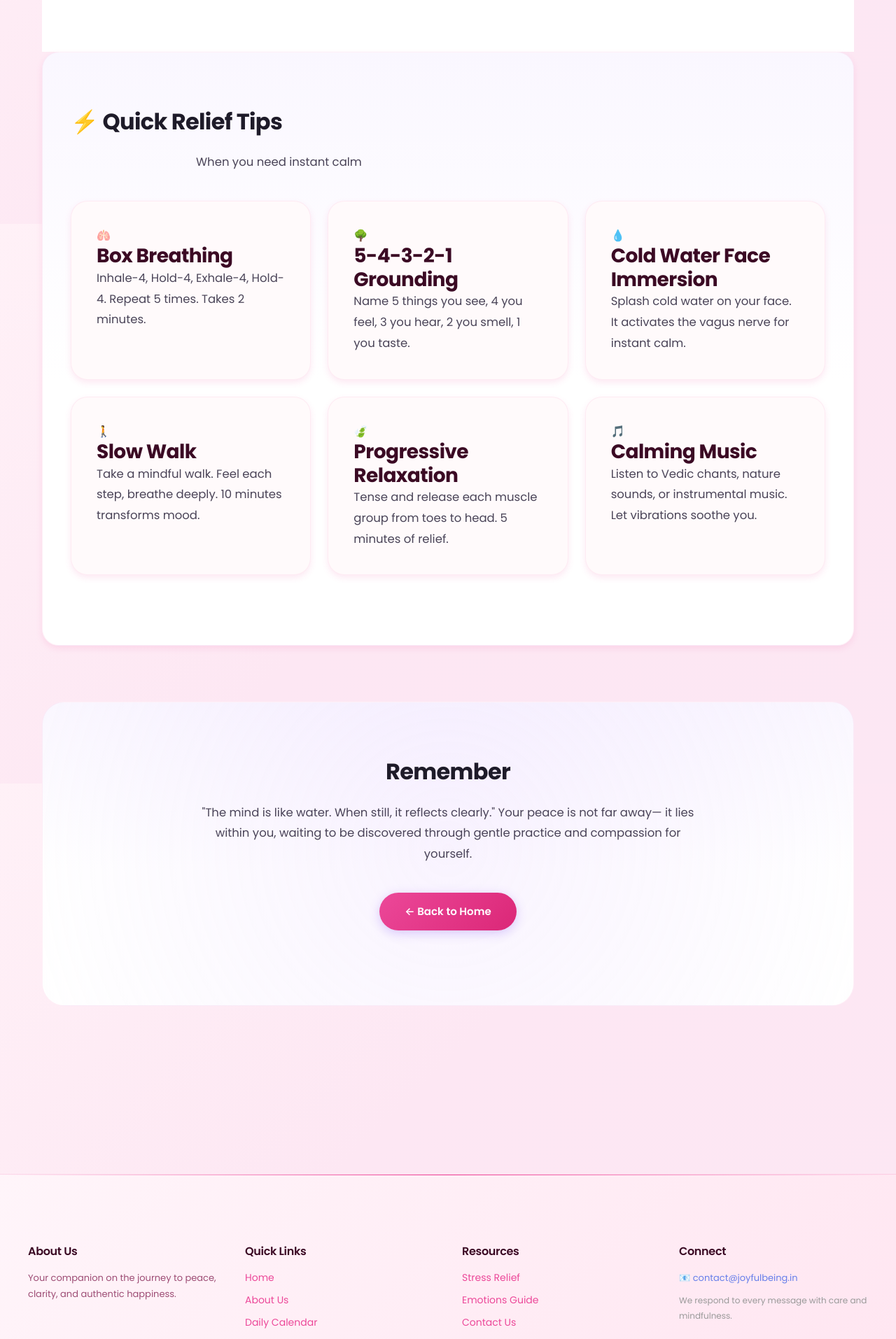
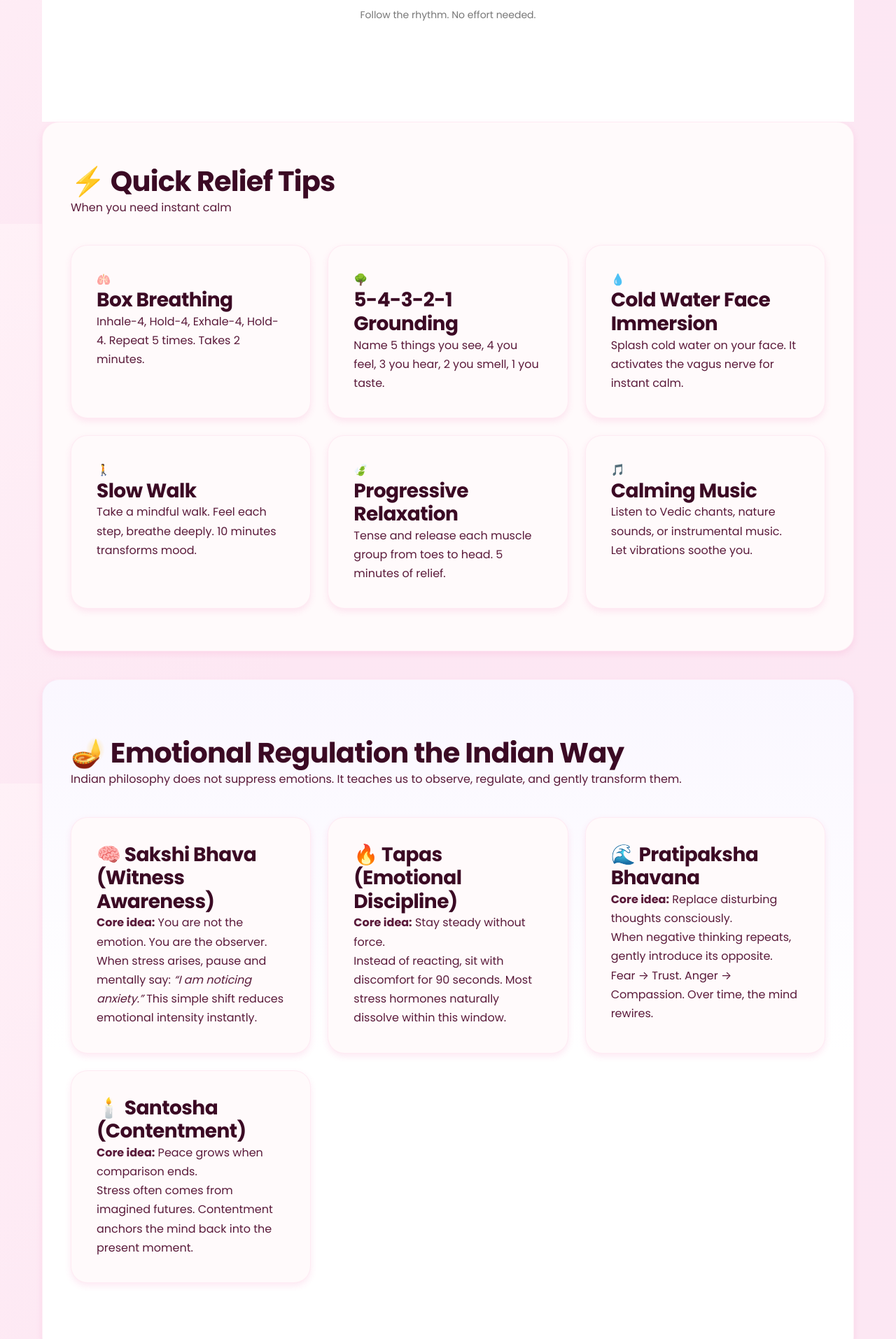
Before and after one commit to siddarthareddykv/JoyfulBeing, a Flask app: page /stress in a window 1280 px wide. Shown: the part 3680-5594 px from the top of the page at 70% size. Run offline with Flask 3, Linux system fonts and the light colour scheme.

Commit message:
wellness update

```diff
--- a/templates/stress.html
+++ b/templates/stress.html
@@ -301,6 +301,95 @@
         </div>
     </div>
 </section>
+<!-- EMOTIONAL REGULATION – INDIAN WISDOM -->
+<section class="technique-section">
+  <div class="section-wrapper">
+
+    <h2 class="section-title">🪔 Emotional Regulation the Indian Way</h2>
+    <p class="section-subtitle">
+      Indian philosophy does not suppress emotions. It teaches us to observe, regulate, and gently transform them.
+    </p>
+
+    <div class="techniques-grid">
+
+      <div class="technique-card">
+        <h3>🧠 Sakshi Bhava (Witness Awareness)</h3>
+        <p><strong>Core idea:</strong> You are not the emotion. You are the observer.</p>
+        <p>
+          When stress arises, pause and mentally say: <em>“I am noticing anxiety.”</em>
+          This simple shift reduces emotional intensity instantly.
+        </p>
+      </div>
+
+      <div class="technique-card">
+        <h3>🔥 Tapas (Emotional Discipline)</h3>
+        <p><strong>Core idea:</strong> Stay steady without force.</p>
+        <p>
+          Instead of reacting, sit with discomfort for 90 seconds.
+          Most stress hormones naturally dissolve within this window.
+        </p>
+      </div>
+
+      <div class="technique-card">
+        <h3>🌊 Pratipaksha Bhavana</h3>
+        <p><strong>Core idea:</strong> Replace disturbing thoughts consciously.</p>
+        <p>
+          When negative thinking repeats, gently introduce its opposite.
+          Fear → Trust. Anger → Compassion. Over time, the mind rewires.
+        </p>
+      </div>
+
+      <div class="technique-card">
+        <h3>🕯️ Santosha (Contentment)</h3>
+        <p><strong>Core idea:</strong> Peace grows when comparison ends.</p>
+        <p>
+          Stress often comes from imagined futures.
+          Contentment anchors the mind back into the present moment.
+        </p>
+      </div>
+
+    </div>
+  </div>
+</section>
+<!-- DAILY STRESS RESET -->
+<section class="technique-section alt">
+  <div class="section-wrapper">
+
+    <h2 class="section-title">🌤️ 10-Minute Daily Stress Reset</h2>
+    <p class="section-subtitle">
+      A simple routine inspired by yoga, Vedanta, and neuroscience.
+    </p>
+
+    <div class="tips-grid">
+
+      <div class="tip-card">
+        <h3>Minute 1–2</h3>
+        <p>Sit still. Breathe slowly. Exhale longer than inhale.</p>
+      </div>
+
+      <div class="tip-card">
+        <h3>Minute 3–5</h3>
+        <p>Observe thoughts without engagement. No fixing.</p>
+      </div>
+
+      <div class="tip-card">
+        <h3>Minute 6–7</h3>
+        <p>Repeat a calming phrase: “I am safe in this moment.”</p>
+      </div>
+
+      <div class="tip-card">
+        <h3>Minute 8–9</h3>
+        <p>Feel gratitude for one simple thing.</p>
+      </div>
+
+      <div class="tip-card">
+        <h3>Minute 10</h3>
+        <p>Set one gentle intention for the day.</p>
+      </div>
+
+    </div>
+  </div>
+</section>
 
 <!-- CALL TO ACTION -->
 <section class="cta-section">
@@ -327,5 +416,13 @@
         alert('✨ Refresh the page to see new wisdom!');
     }
 </script>
+<script>
+document.getElementById("bellBtn")?.addEventListener("click", () => {
+  const bell = document.getElementById("bellSound");
+  bell.currentTime = 0;
+  bell.volume = 0.5;
+  bell.play();
+});
+</script>
 
 {% endblock %}
```
